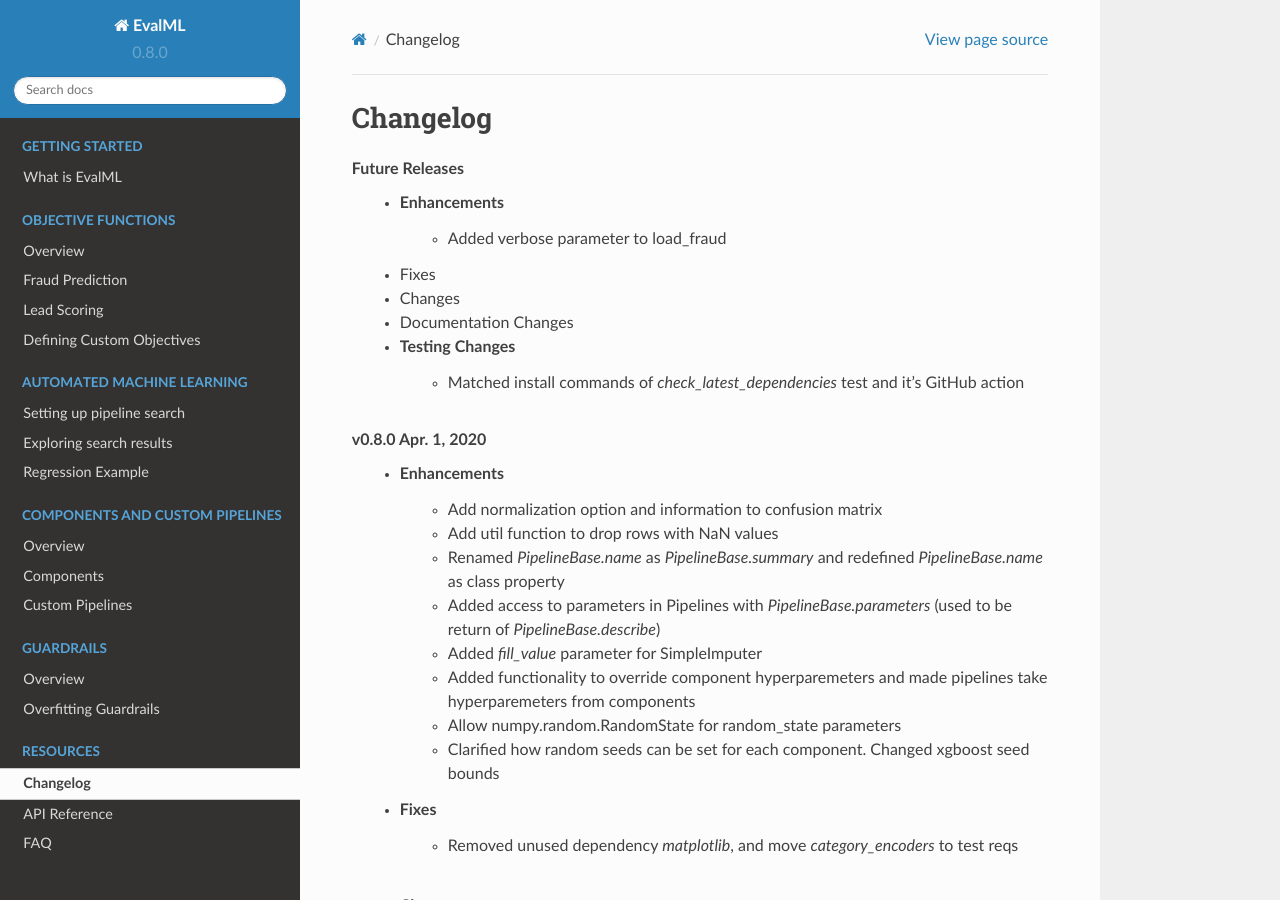
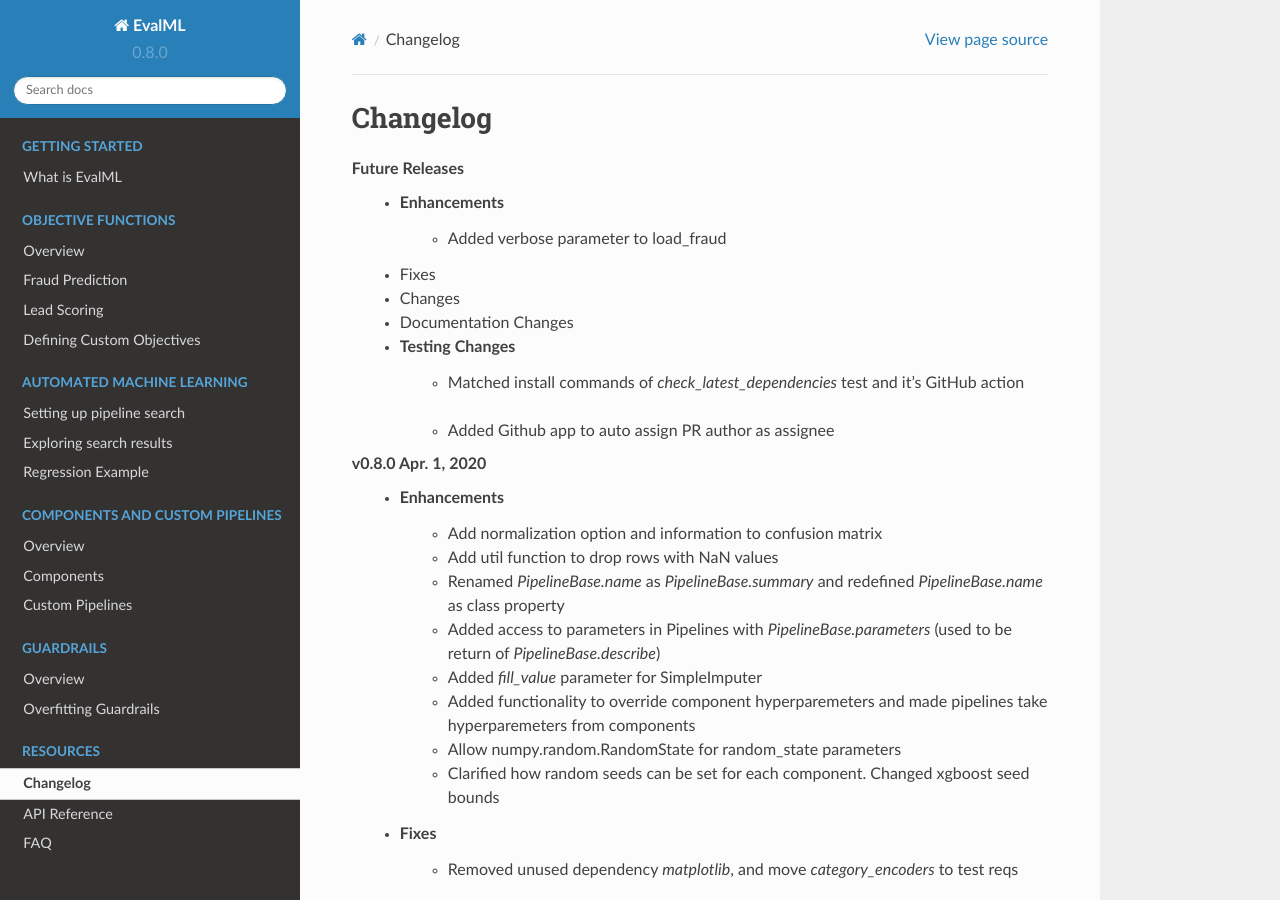
Before and after one commit to alteryx/evalml, a Sphinx documentation site: the page built from docs/source/changelog.rst, in a window 1280 px wide and 900 px high. Built offline with Sphinx 7.4.7 and the Read the Docs theme 2.0.0, drawn with Linux system fonts in a browser that asks for light colours; comment, search, counter and statistics services are not loaded.

Commit message:
Updated changelog

```diff
--- a/docs/source/changelog.rst
+++ b/docs/source/changelog.rst
@@ -10,6 +10,7 @@
     * Documentation Changes
     * Testing Changes
         * Matched install commands of `check_latest_dependencies` test and it's GitHub action :pr:`578`
+        * Added Github app to auto assign PR author as assignee :pr:`477`
 
 **v0.8.0 Apr. 1, 2020**
     * Enhancements
```
